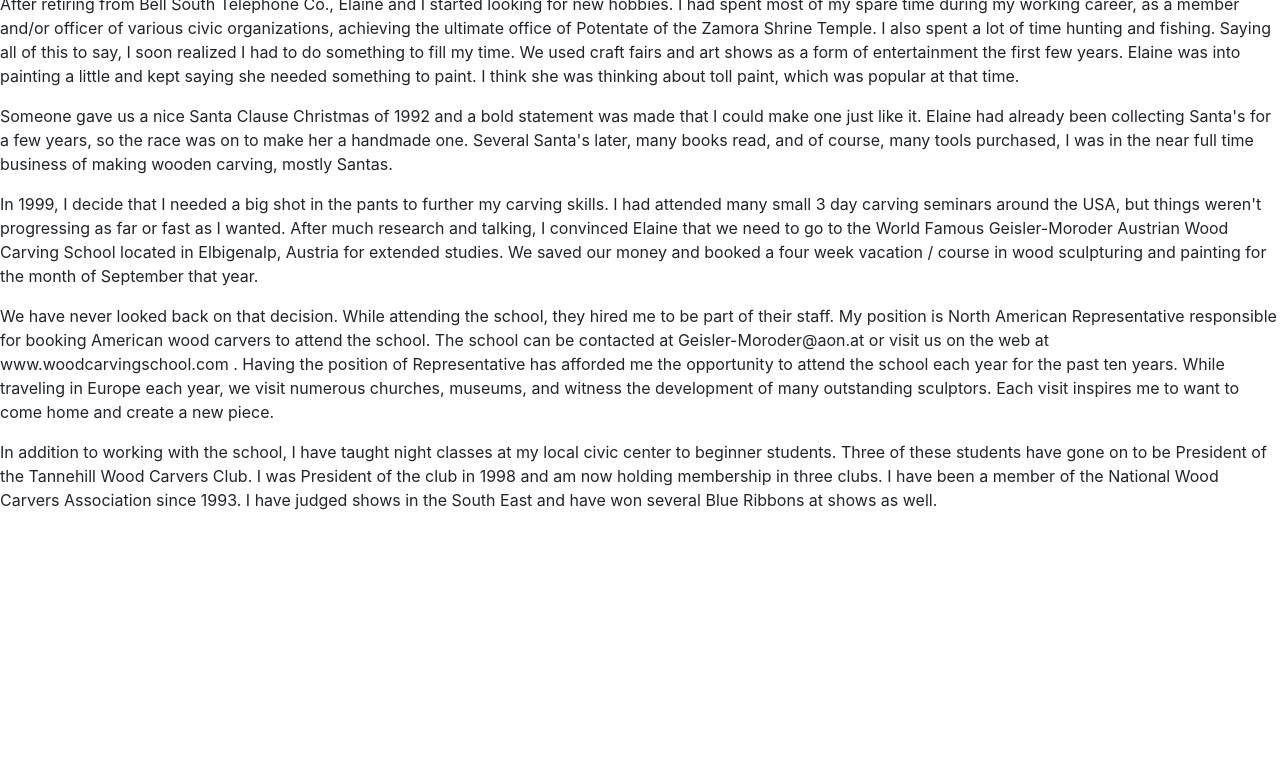
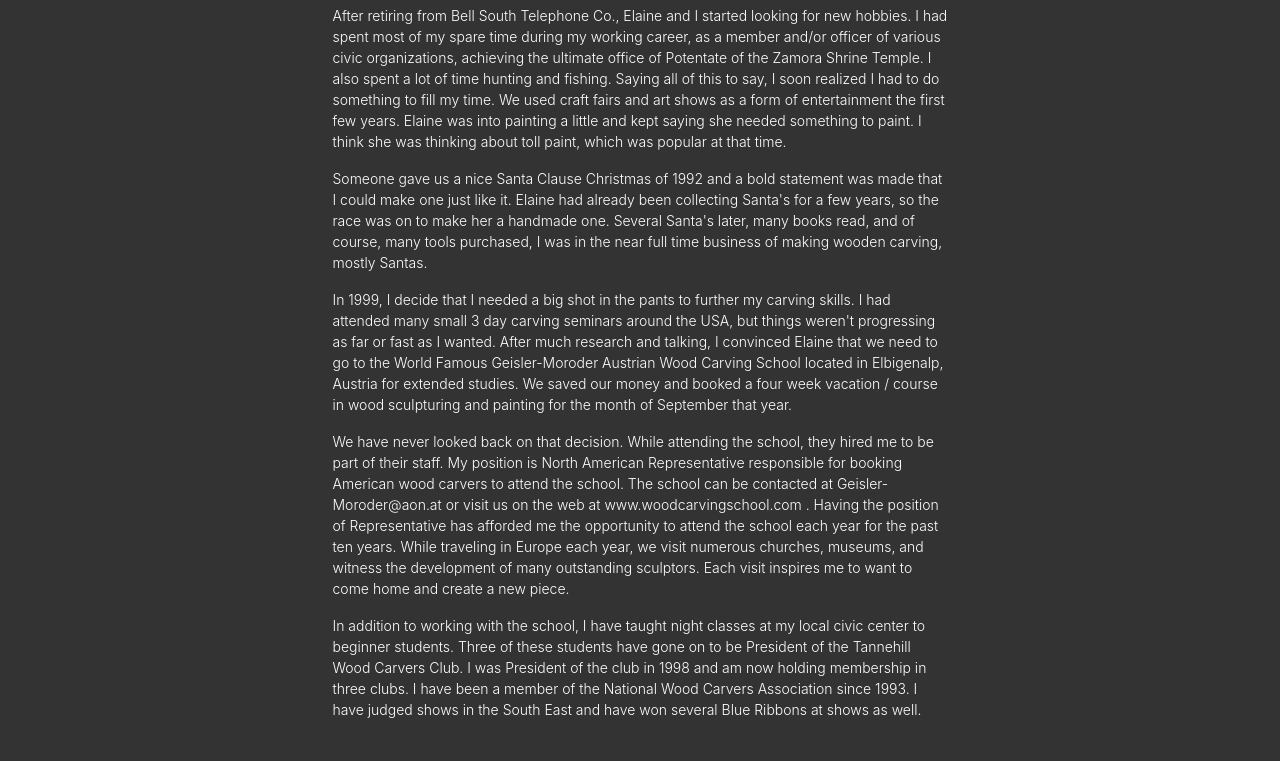
Before and after one commit to zadees/lonepine, a plain HTML site: page index.html in a window 1280 px wide. Shown: the part 192-953 px from the top of the page. Before the commit the page ends 800 px from the top, so only its background shows below. Drawn offline with nearby package versions, Linux system fonts and the light colour scheme.

Commit message:
Fixes homepage

```diff
--- a/index.html
+++ b/index.html
@@ -5,9 +5,8 @@
   <meta name="viewport" content="width=device-width, initial-scale=1.0">
   <meta http-equiv="X-UA-Compatible" content="ie=edge">
   <link rel="stylesheet" href="https://stackpath.bootstrapcdn.com/bootstrap/4.1.2/css/bootstrap.min.css" integrity="sha384-Smlep5jCw/wG7hdkwQ/Z5nLIefveQRIY9nfy6xoR1uRYBtpZgI6339F5dgvm/e9B" crossorigin="anonymous">
-  <link rel="stylesheet" href="css/gallery.css">
+  <link rel="stylesheet" href="css/style.css">
   <script src="https://cdnjs.cloudflare.com/ajax/libs/jquery/3.3.1/jquery.min.js"></script>
-  <script src="js/gallery.js"></script>
   <title>Welcome To Carl Wiggins's Website</title>
 </head>
 <body>
```
